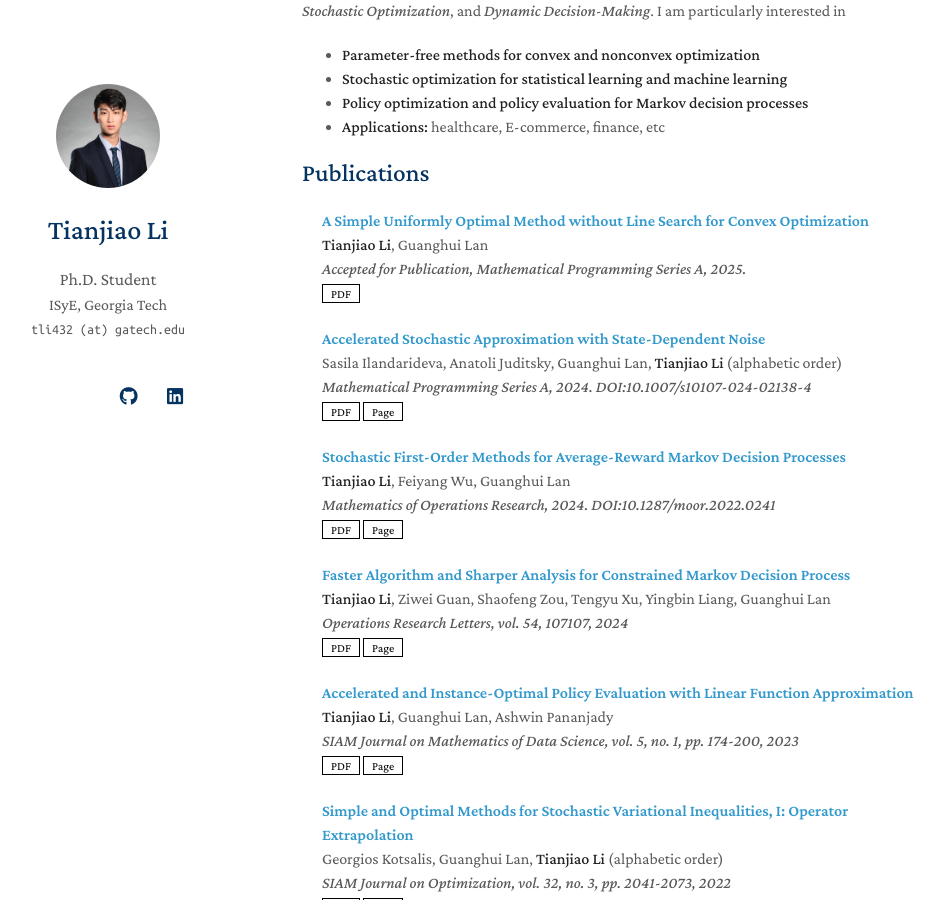
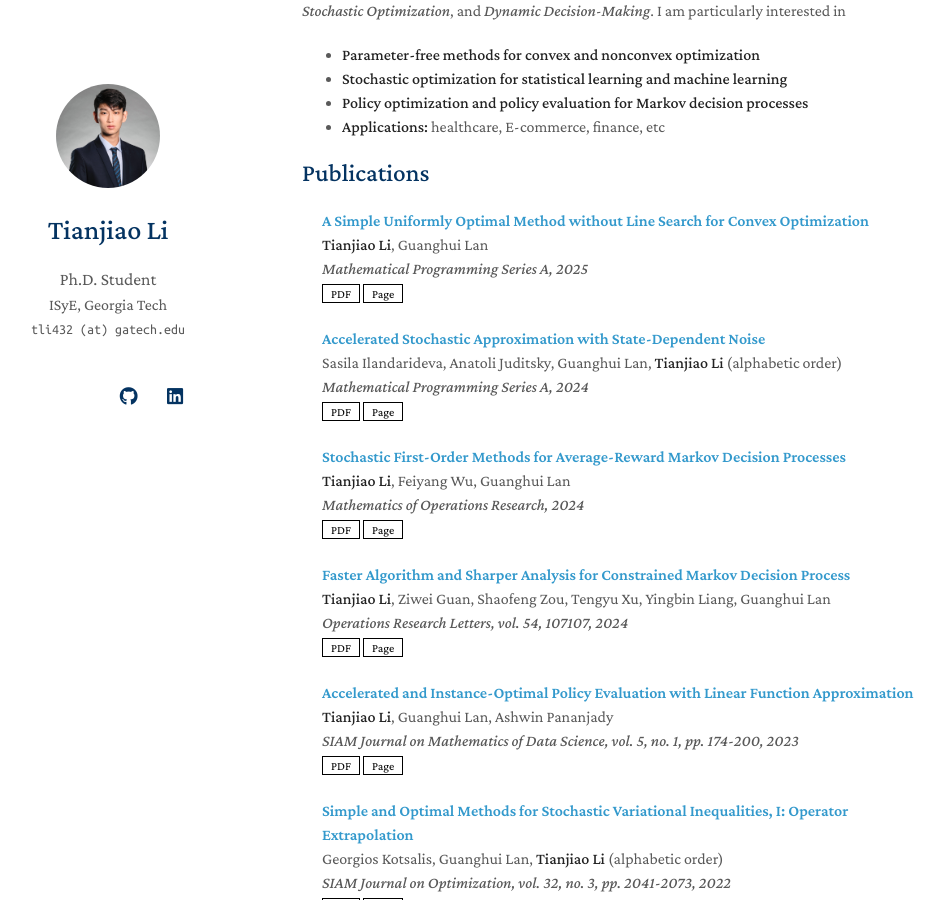
Before and after one commit to tli432/tli432.github.io, a Jekyll site: the page built from index.md, in a window 1280 px wide and 900 px high, scrolled down 360 px. Shown: the whole window, without its empty margins (168-1112 px from the left). Built offline with Jekyll 4.4.1, drawn with Linux system fonts in a browser that asks for light colours; nearby versions of some CDN libraries; a style sheet for code colours, icons or effects is not loaded; our own code applies the rules of GitHub Pages for plain Markdown files.

Commit message:
Updated publications

```diff
--- a/_data/publications.yml
+++ b/_data/publications.yml
@@ -3,8 +3,9 @@ main:
   - title: "A Simple Uniformly Optimal Method without Line Search for Convex Optimization"
     authors: <strong>Tianjiao Li</strong>, Guanghui Lan
     # conference_short: MICCAI
-    journal: Accepted for Publication, Mathematical Programming Series A, 2025.
+    journal: Mathematical Programming Series A, 2025
     pdf: https://arxiv.org/pdf/2310.10082.pdf
+    page: https://link.springer.com/article/10.1007/s10107-025-02250-z
     # bibtex: https://scholar.googleusercontent.com/scholar.bib?q=info:iBma3nDE2RMJ:scholar.google.com/&output=citation&scisdr=ClH4ZR_KEN2Ahlzj_uY:AFWwaeYAAAAAZffl5ubMzRCYzmdeCTNOtFjR7_8&scisig=AFWwaeYAAAAAZffl5liqEMp6S8ty28MOLUvZbbE&scisf=4&ct=citation&cd=-1&hl=en
     # image: ./assets/img/teaser_example_2.png
     # notes: Submitted to
@@ -12,7 +13,7 @@ main:
   - title: "Accelerated Stochastic Approximation with State-Dependent Noise"
     authors: Sasila Ilandarideva, Anatoli Juditsky, Guanghui Lan, <strong>Tianjiao Li</strong> (alphabetic order)
     # conference_short: CVPR
-    journal: Mathematical Programming Series A, 2024. DOI:10.1007/s10107-024-02138-4
+    journal: Mathematical Programming Series A, 2024
     pdf: https://arxiv.org/pdf/2307.01497.pdf
     # bibtex: https://scholar.googleusercontent.com/scholar.bib?q=info:sMw-q5FJme8J:scholar.google.com/&output=citation&scisdr=ClH4ZR_KEN2AhlzuJ0o:AFWwaeYAAAAAZffoP0oyI5mOYDVc-SRREtUmAEw&scisig=AFWwaeYAAAAAZffoP35eU6jZNfRCuLYSQTBDrYM&scisf=4&ct=citation&cd=-1&hl=en
     # notes:
@@ -22,7 +23,7 @@ main:
   - title: "Stochastic First-Order Methods for Average-Reward Markov Decision Processes"
     authors: <strong>Tianjiao Li</strong>, Feiyang Wu, Guanghui Lan
     # conference_short: CVPR
-    journal: Mathematics of Operations Research, 2024. DOI:10.1287/moor.2022.0241
+    journal: Mathematics of Operations Research, 2024
     pdf: https://arxiv.org/pdf/2205.05800.pdf
     # bibtex: https://scholar.googleusercontent.com/scholar.bib?q=info:kyuY6lW9ADcJ:scholar.google.com/&output=citation&scisdr=ClH4ZR_KEN2AhlzvMEY:AFWwaeYAAAAAZffpKEbyiEDOawgF3kUPaCEoZ2k&scisig=AFWwaeYAAAAAZffpKPkhamaocLiB8XLoZ1Out8g&scisf=4&ct=citation&cd=-1&hl=en
     # notes:
```
Also changed, not shown: 4 other files.
